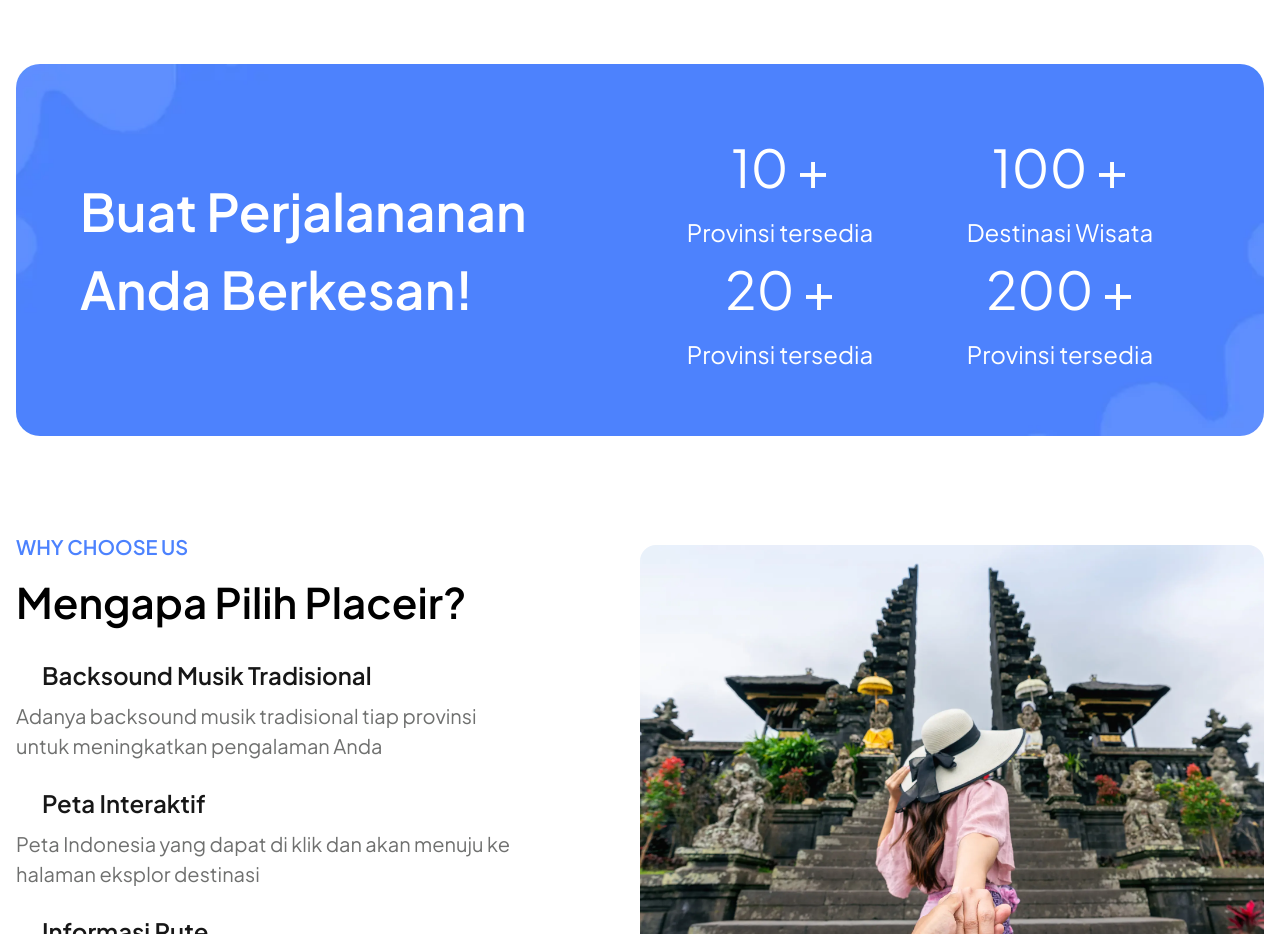
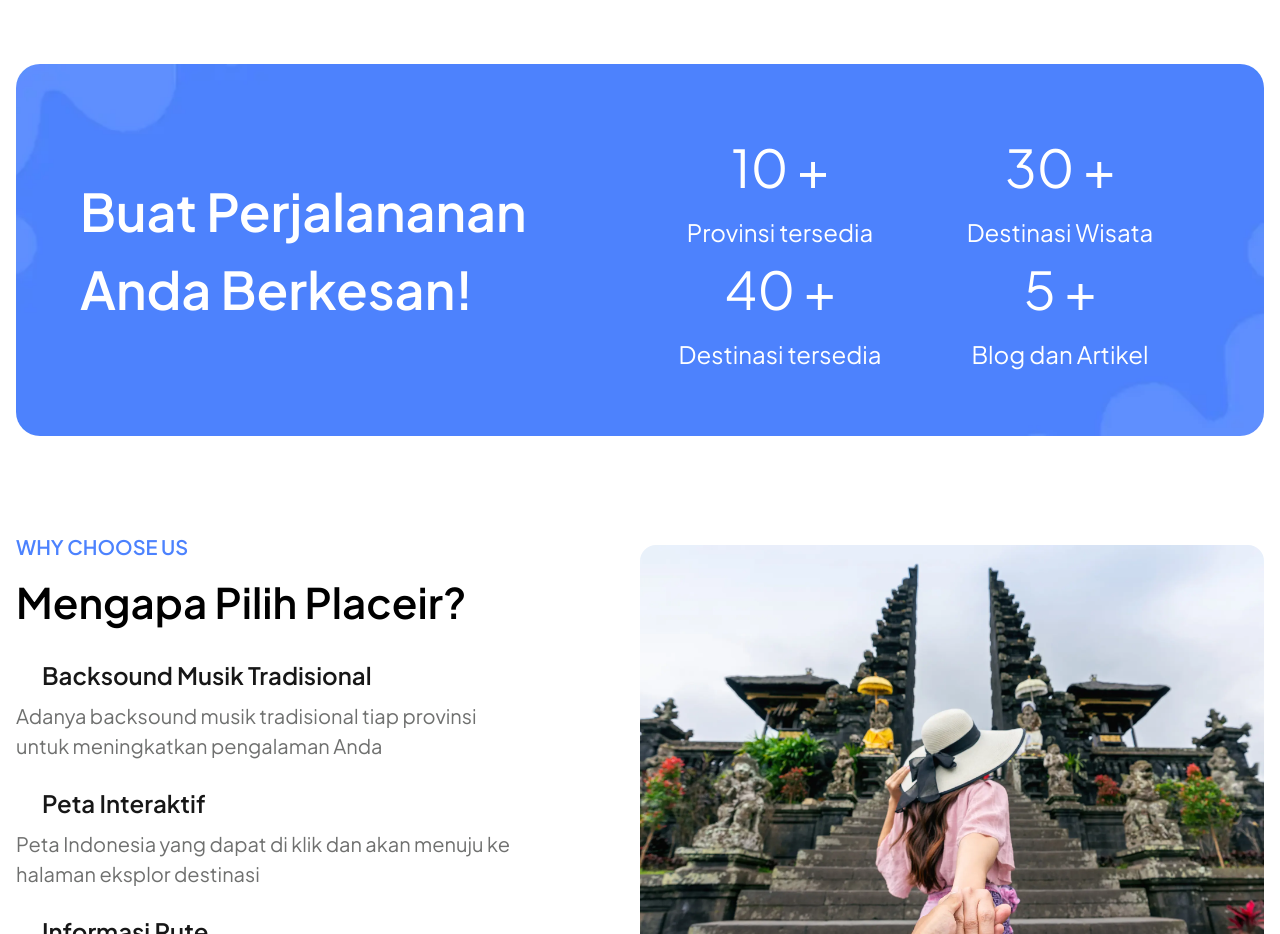
Before and after one commit to muamarzidan/Placeair, a React (Vite) app: page / in a window 1280 px wide. Shown: the part 2280-3214 px from the top of the page. Built offline with nearby package versions, Linux system fonts and the light colour scheme; some icons are missing.

Commit message:
feat : minor enhance

```diff
--- a/src/pages/home.jsx
+++ b/src/pages/home.jsx
@@ -79,24 +79,24 @@ export default function HomePage() {
                   </div>
                   <div className="flex flex-col w-full h-full gap-2 mt-5 md:mt-0">
                     <span  className="text-6xl text-center text-white calcu-number sm:text-center sm:text-4xl lg:text-6xl xl:text-7xl">
-                      <NumCountUp end={20} duration={2} /> +
+                      <NumCountUp end={40} duration={2} /> +
                     </span>
-                    <span className="text-lg text-center text-white calcu-desc lg:text-2xl xl:text-3xl">Provinsi tersedia</span>
+                    <span className="text-lg text-center text-white calcu-desc lg:text-2xl xl:text-3xl">Destinasi tersedia</span>
                   </div>
                 </div>
                 {/* Right side calculation area */}
                 <div className="flex flex-col basis-1/2">
                   <div className="flex flex-col w-full h-full gap-2">
                     <span className="text-6xl text-center text-white calcu-number sm:text-4xl lg:text-6xl xl:text-7xl">
-                      <NumCountUp end={100} duration={2} /> +
+                      <NumCountUp end={30} duration={2} /> +
                     </span>
                     <span className="text-lg text-center text-white calcu-desc lg:text-2xl xl:text-3xl">Destinasi Wisata</span>
                   </div>
                   <div className="flex flex-col w-full h-full gap-2 mt-5 md:mt-0">
                     <span className="text-6xl text-center text-white calcu-number sm:text-4xl lg:text-6xl xl:text-7xl">
-                      <NumCountUp end={200} duration={2} /> +
+                      <NumCountUp end={5} duration={2} /> +
                     </span>
-                    <span className="text-lg text-center text-white calcu-desc lg:text-2xl xl:text-3xl">Provinsi tersedia</span>
+                    <span className="text-lg text-center text-white calcu-desc lg:text-2xl xl:text-3xl">Blog dan Artikel</span>
                   </div>
                 </div>
               </div>
```
